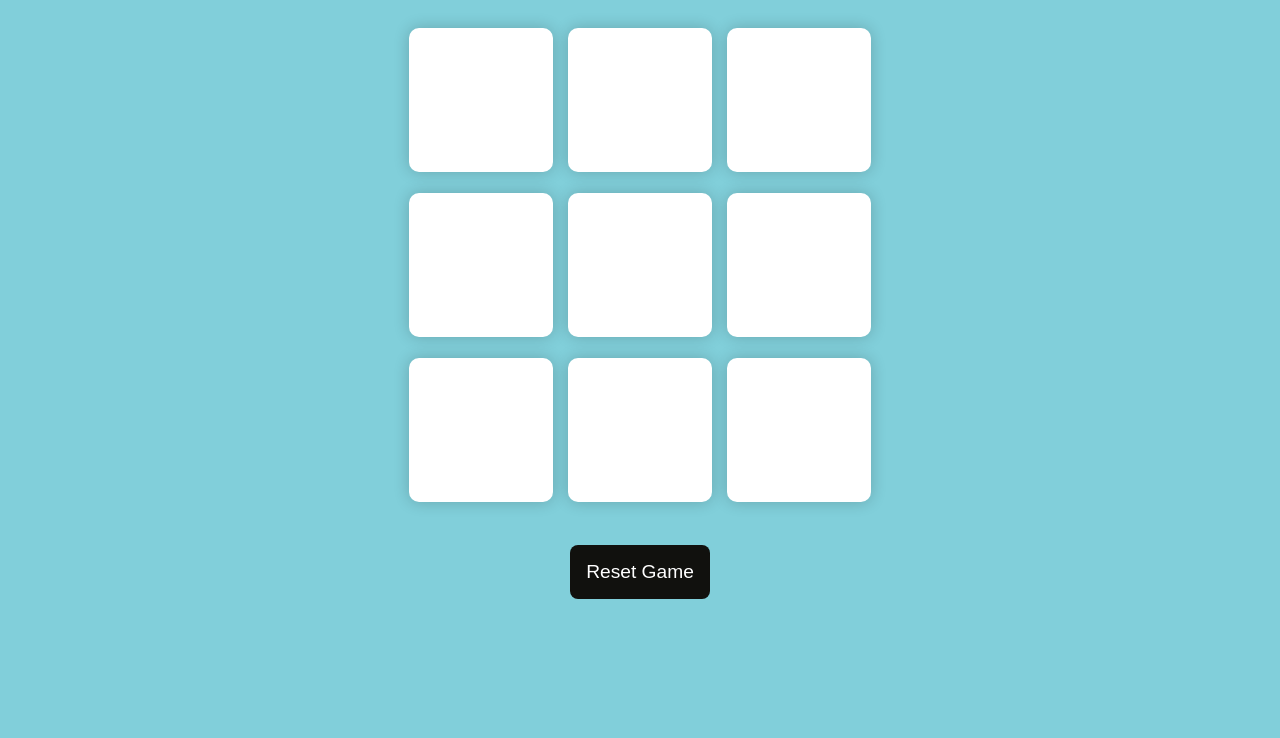
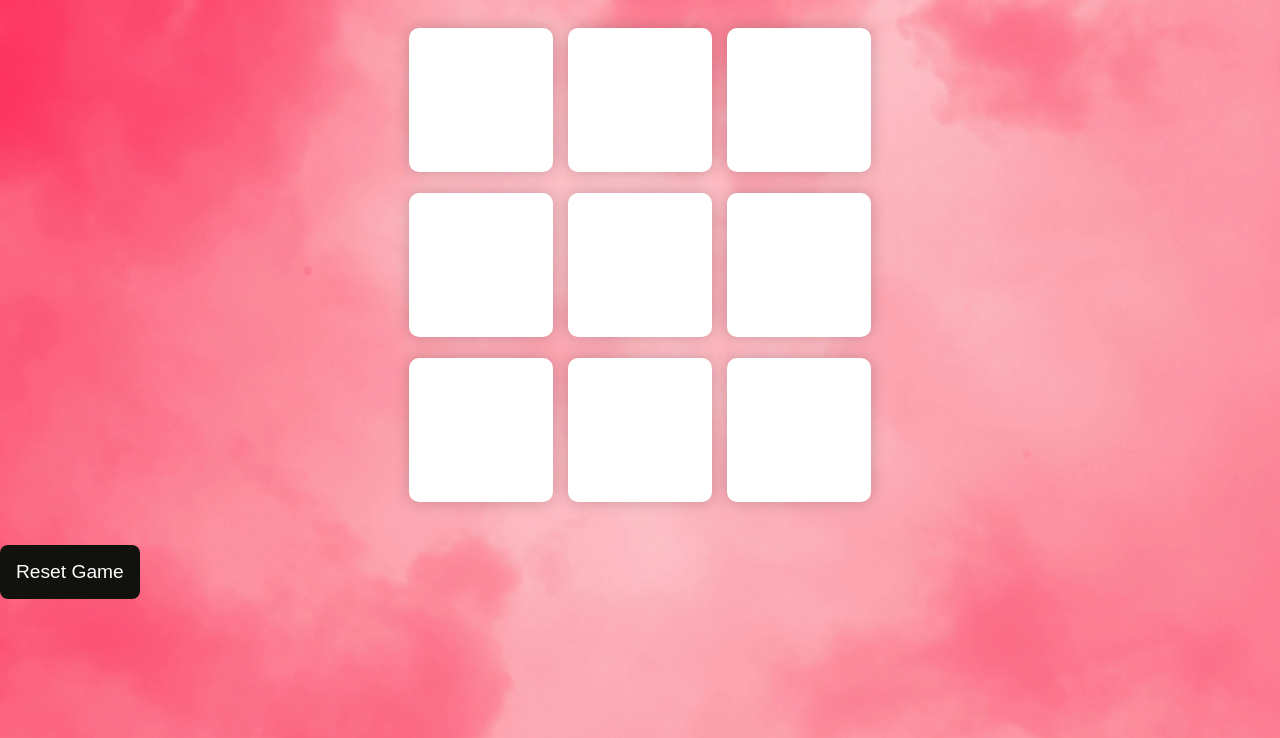
Before and after one commit to gvaishnavig/PRODIGY_WD_03, a plain HTML site: page index.html in a window 1280 px wide. Shown: the part 62-800 px from the top of the page. Drawn offline with Linux system fonts and the light colour scheme.

Commit message:
Update style.css

```diff
--- a/style.css
+++ b/style.css
@@ -3,8 +3,8 @@
     padding: 0;
 }
 body{
-    background-color: rgb(129, 207, 218);
-    text-align: center;
+    background-image: url(background.jpg);
+    background-size: cover;
 }
 .container{
     height: 70vh; /* vh - 1% of the viewport's height */
```
